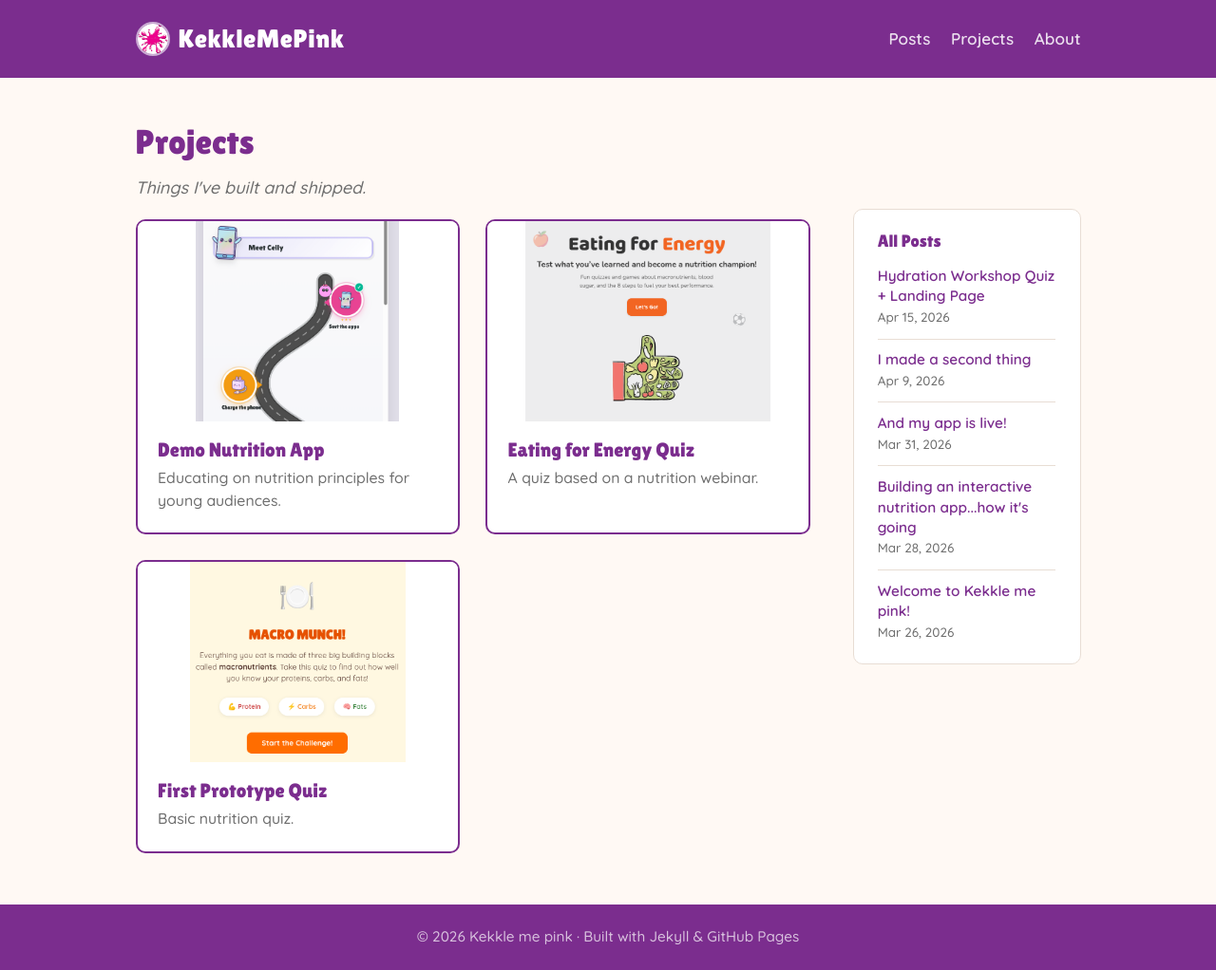
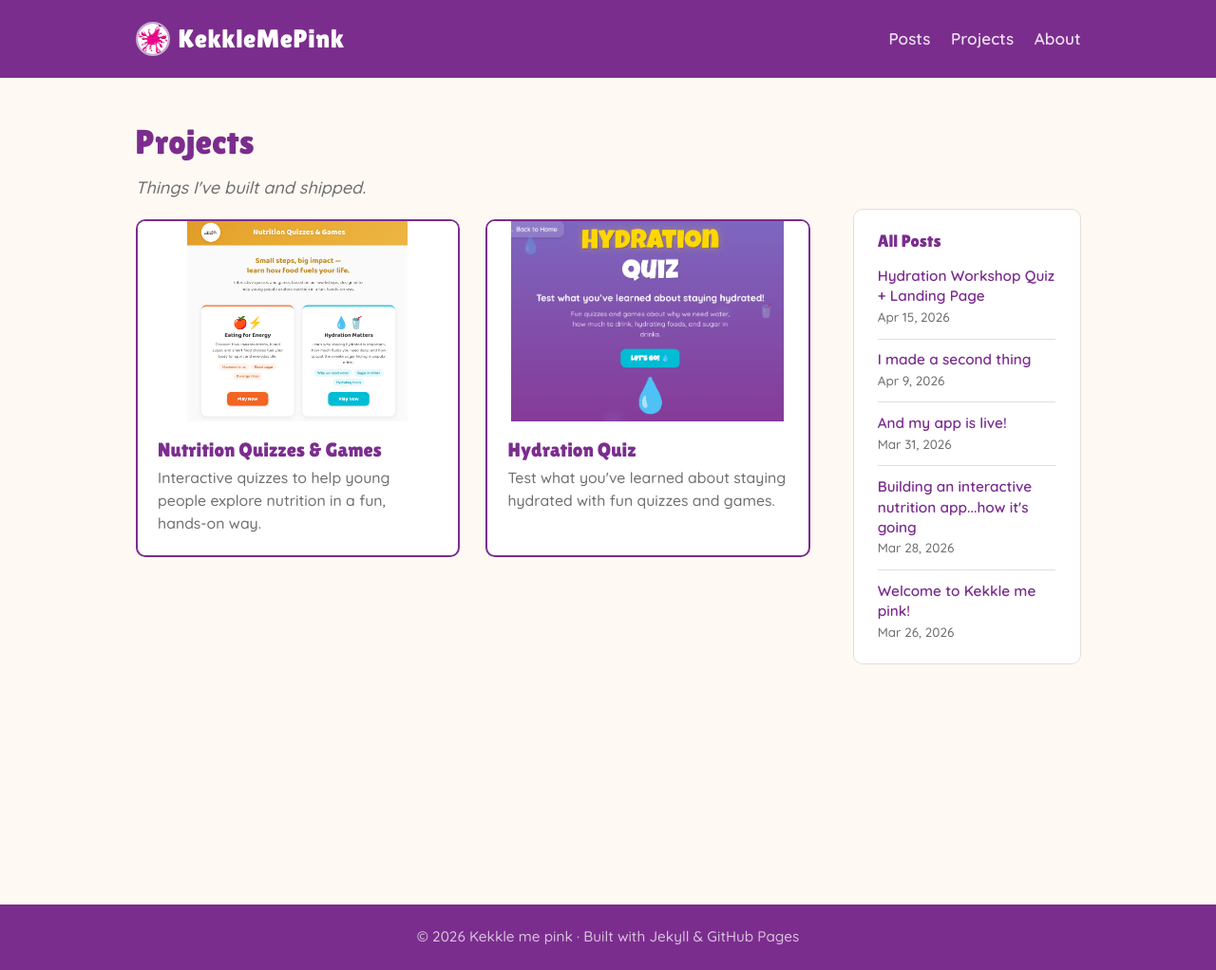
Before and after one commit to Kekkle/kekkles-korner, a Jekyll site: the page built from projects.html, in a window 1280 px wide and 1022 px high. Shown: the whole window at 95% size. Built offline with Jekyll 4.4.1, drawn with Linux system fonts in a browser that asks for light colours.

Commit message:
Add Nutrition Quizzes and Hydration Quiz to projects page
Made-with: Cursor

```diff
--- a/_data/projects.yml
+++ b/_data/projects.yml
@@ -1,20 +1,15 @@
 # Add your projects here. Each entry needs:
 #   title:       Project name
 #   url:         Link to the live app / demo
-#   image:       Path to a screenshot (put images in Screenshots/)
+#   image:       Path to a screenshot (put images in assets/images/projects/)
 #   description: One-liner shown below the title (optional)
 
-- title: "Demo Nutrition App"
-  url: "https://kekkle.github.io/Nutrition-App/#/"
-  image: "/Screenshots/NutritionApp1.png"
-  description: "Educating on nutrition principles for young audiences."
+- title: "Nutrition Quizzes & Games"
+  url: "#"
+  image: "/assets/images/projects/nutrition-quizzes.png"
+  description: "Interactive quizzes to help young people explore nutrition in a fun, hands-on way."
 
-- title: "Eating for Energy Quiz"
-  url: "https://kekkle.github.io/eating-for-energy/"
-  image: "/Screenshots/EatingEnergy.png"
-  description: "A quiz based on a nutrition webinar."
-
-- title: "First Prototype Quiz"
-  url: "https://kekkle.github.io/Prototype-quiz/"
-  image: "/Screenshots/PrototypeQuiz.png"
-  description: "Basic nutrition quiz."
+- title: "Hydration Quiz"
+  url: "#"
+  image: "/assets/images/projects/hydration-quiz.png"
+  description: "Test what you've learned about staying hydrated with fun quizzes and games."
```
Also changed, not shown: assets/images/projects/hydration-quiz.png (added), assets/images/projects/nutrition-quizzes.png (added).
